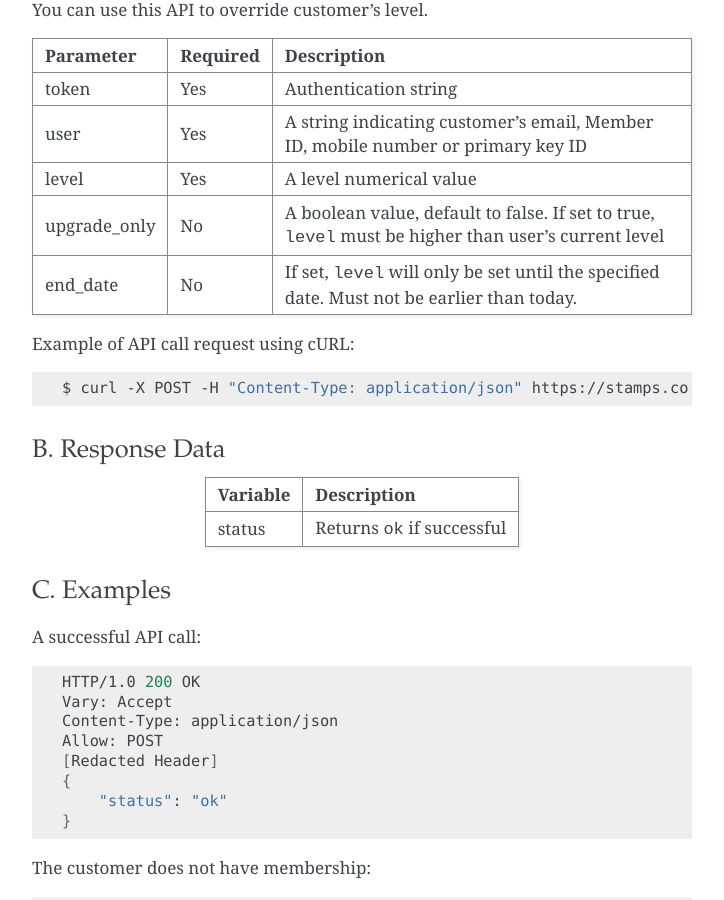
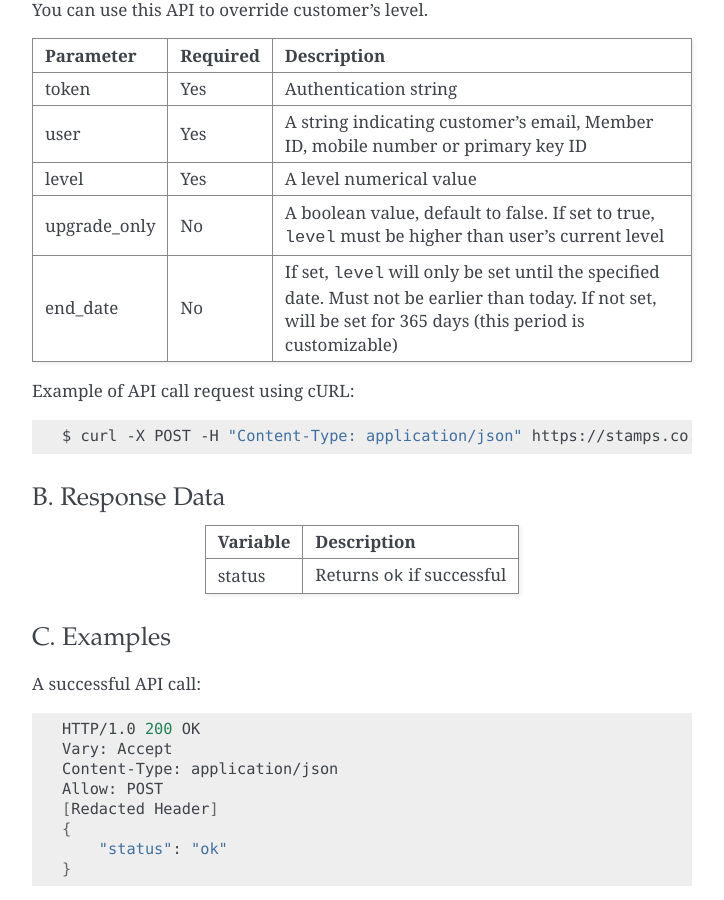
Before and after one commit to ui/stamps-api-docs, a Sphinx documentation site: the page built from source/customer_api.rst, in a window 1280 px wide and 900 px high, scrolled down 23448 px. Shown: the whole window, without its empty margins (388-1112 px from the left). Built offline with Sphinx 7.4.7, drawn with Linux system fonts in a browser that asks for light colours.

Commit message:
Clarify set level API end_date default behavior

```diff
--- a/source/customer_api.rst
+++ b/source/customer_api.rst
@@ -1216,6 +1216,7 @@ user          Yes         A string indicating customer's email, Member ID, mobil
 level         Yes         A level numerical value
 upgrade_only  No          A boolean value, default to false. If set to true, ``level`` must be higher than user's current level
 end_date      No          If set, ``level`` will only be set until the specified date. Must not be earlier than today.
+                          If not set, will be set for 365 days (this period is customizable)
 ============= =========== =========================
 
 Example of API call request using cURL:
```
